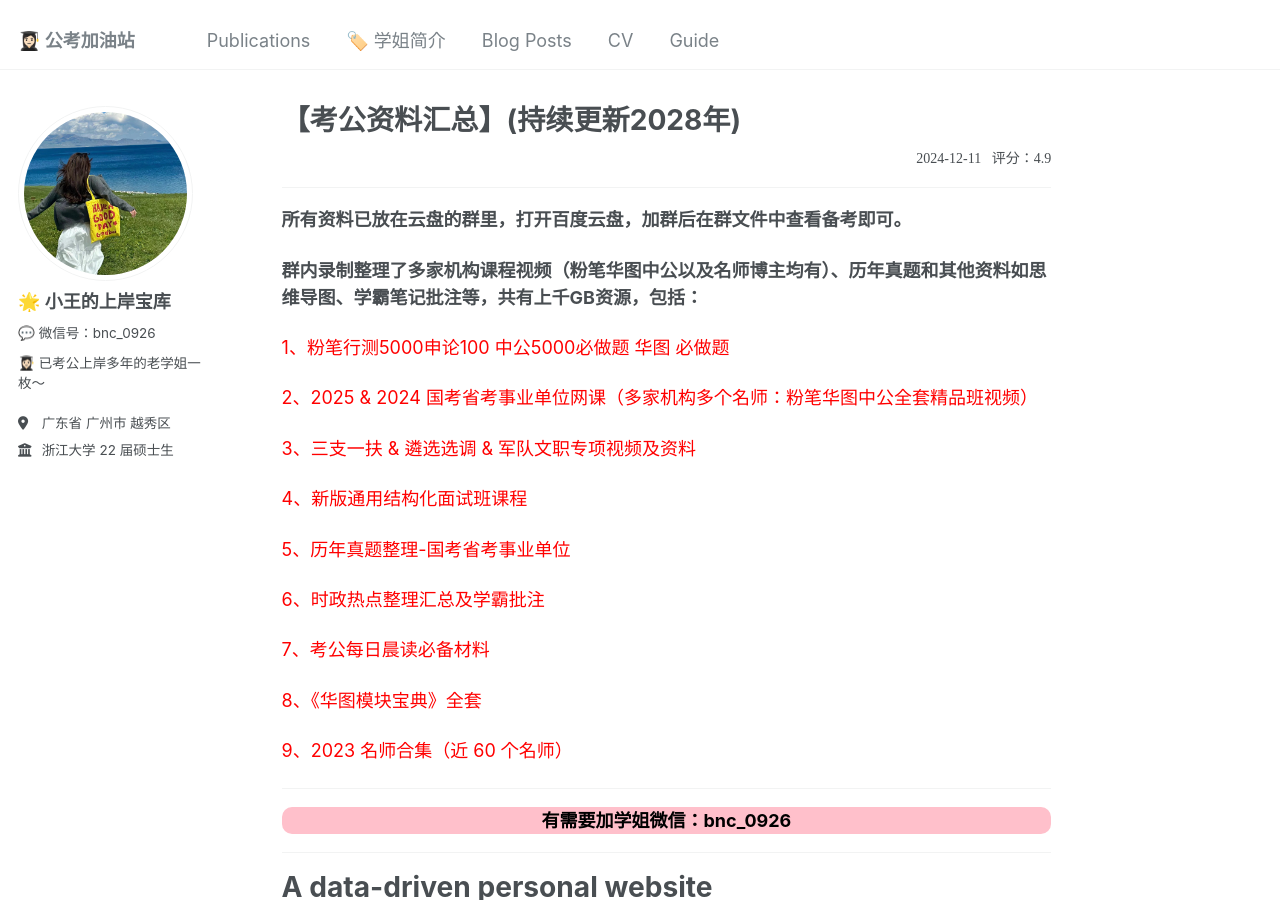
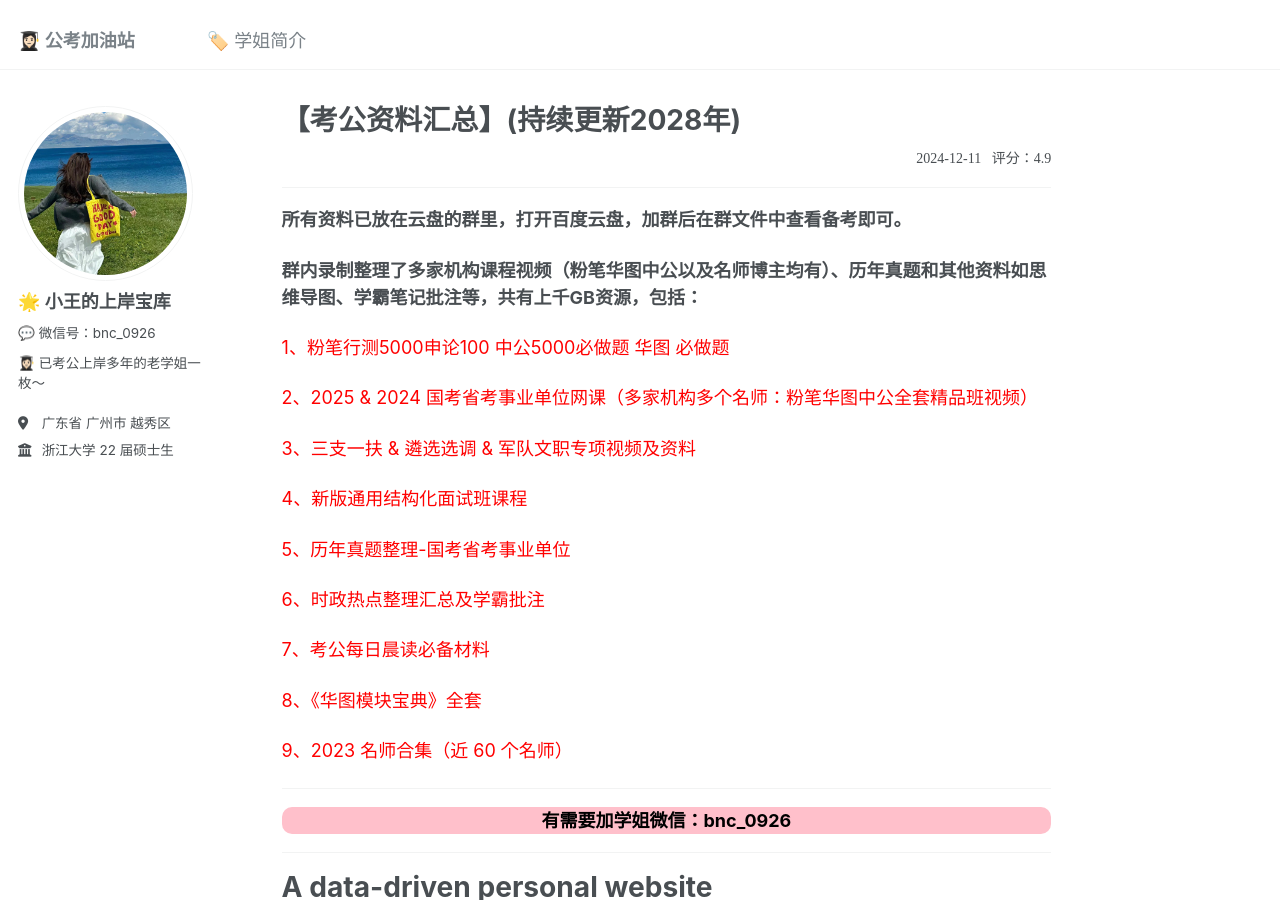
Before and after one commit to KnowledgeStoreVIP/GkStoreVIP.github.io, a Jekyll site: the page built from _pages/about.md, in a window 1280 px wide and 900 px high. Built offline with Jekyll 4.4.1, drawn with Linux system fonts in a browser that asks for light colours; comment, search, counter and statistics services are not loaded; some of the changed lines change nothing that is shown.

Commit message:
Update navigation.yml

```diff
--- a/_data/navigation.yml
+++ b/_data/navigation.yml
@@ -6,23 +6,23 @@
 
 main:
 
-  - title: "Publications"
-    url: /publications/
+  # - title: "Publications"
+  #   url: /publications/
 
   # - title: "Talks"
   #   url: /talks/
 
-  - title: "🏷️ 学姐简介"
-    url: /teaching/
+  # - title: "teaching"
+  #   url: /teaching/
 
   # - title: "portfolio"
   #   url: /portfolio/
 
-  - title: "Blog Posts"
-    url: /year-archive/
+  # - title: "Blog Posts"
+  #   url: /year-archive/
 
-  - title: "CV"
+  - title: "🏷️ 学姐简介"
     url: /cv/
 
-  - title: "Guide"
-    url: /markdown/
+  # - title: "Guide"
+  #   url: /markdown/
```
